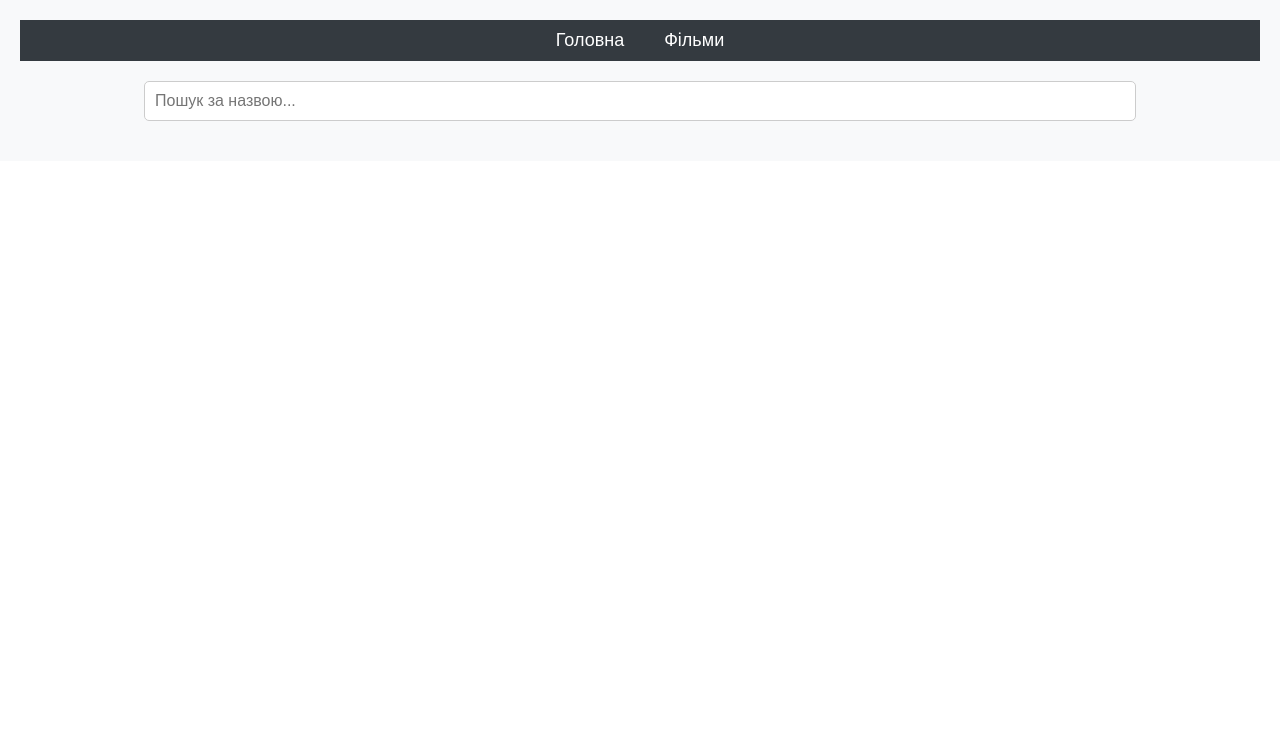
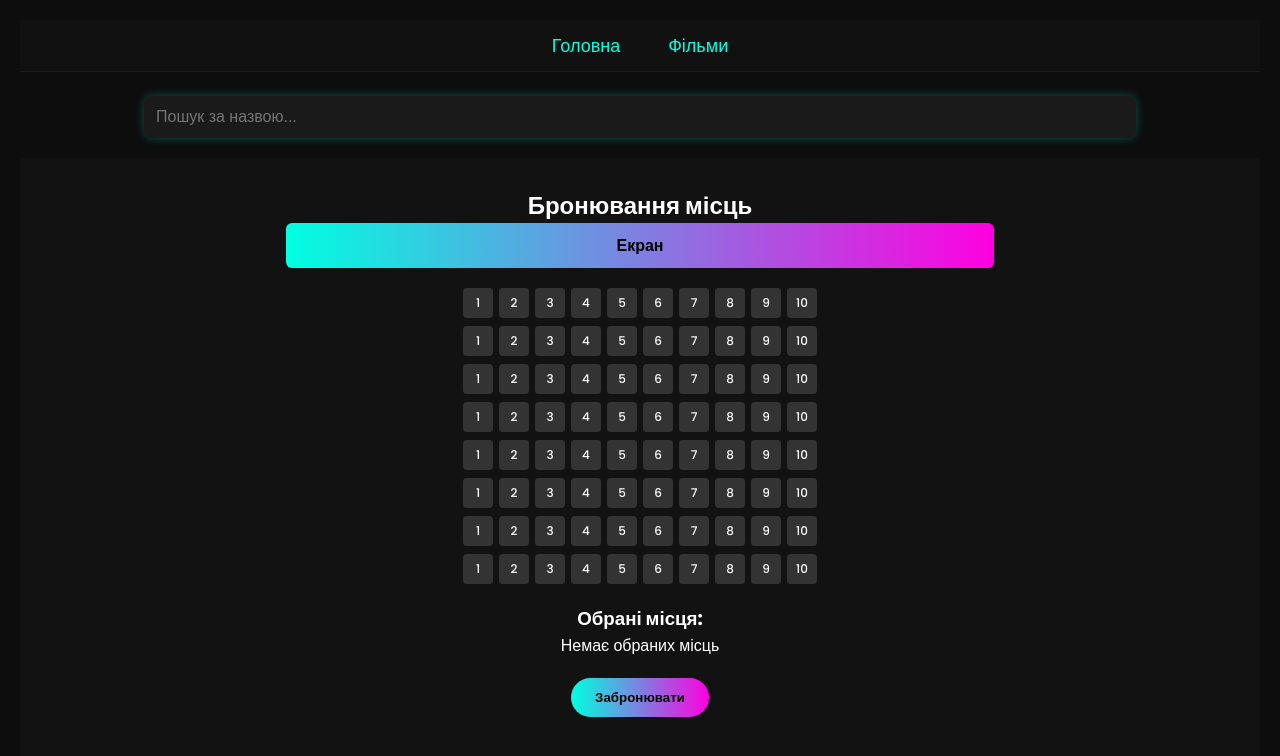
Before and after one commit to lilianablashchuk/web-lab8-9-10, a React (Create React App) app: page /booking in a window 1280 px wide. Before the commit this address had no page. Shown: the top 756 px of the page. Built offline with nearby package versions, Linux system fonts and the light colour scheme.

Commit message:
Змінено стиль сайту на темну тему, створено компоненти для бронювання квитків

```diff
--- a/src/App.css
+++ b/src/App.css
@@ -1,3 +1,5 @@
+@import url('https://fonts.googleapis.com/css2?family=Poppins:wght@300;500;700&display=swap');
+
 * {
   margin: 0;
   padding: 0;
@@ -5,17 +7,21 @@
 }
 
 body {
-  font-family: Arial, sans-serif;
+  font-family: 'Poppins', sans-serif;
+  background-color: #0d0d0d;
+  color: #f1f1f1;
 }
 
 .app {
   padding: 20px;
-  background-color: #f8f9fa;
+  background-color: #0d0d0d;
+  min-height: 100vh;
 }
 
 .navbar {
-  background-color: #343a40;
-  padding: 10px 0;
+  background-color: #111;
+  padding: 12px 0;
+  border-bottom: 1px solid #1f1f1f;
 }
 
 .nav-links {
@@ -25,29 +31,37 @@ body {
 }
 
 .nav-link {
-  color: #fff;
+  color: #00ffe0;
   text-decoration: none;
-  padding: 10px 20px;
+  padding: 10px 24px;
   font-size: 18px;
+  transition: color 0.3s;
 }
 
 .nav-link:hover {
-  background-color: #007bff;
-  border-radius: 5px;
+  color: #ff00e0;
 }
 
 .search-container {
   text-align: center;
-  margin-top: 20px;
+  margin-top: 24px;
 }
 
 .search-input {
   width: 80%;
-  padding: 10px;
-  margin-bottom: 20px;
-  border: 1px solid #ccc;
-  border-radius: 5px;
+  padding: 12px;
+  border: none;
+  border-radius: 8px;
   font-size: 16px;
+  background-color: #1a1a1a;
+  color: #00ffe0;
+  outline: none;
+  box-shadow: 0 0 10px rgba(0, 255, 224, 0.3);
+  transition: box-shadow 0.3s ease-in-out;
+}
+
+.search-input:focus {
+  box-shadow: 0 0 15px rgba(0, 255, 224, 0.6);
 }
 
 .home {
@@ -56,12 +70,14 @@ body {
 }
 
 .home h1 {
-  font-size: 36px;
+  font-size: 40px;
+  color: #00ffe0;
   margin-bottom: 20px;
 }
 
 .home p {
   font-size: 18px;
+  color: #ccc;
   margin-bottom: 30px;
 }
 
@@ -69,57 +85,59 @@ body {
   width: 80%;
   height: auto;
   border-radius: 10px;
-  box-shadow: 0 4px 10px rgba(0, 0, 0, 0.2);
+  box-shadow: 0 0 20px rgba(0, 255, 224, 0.3);
 }
 
 .movie-list {
   display: grid;
   grid-template-columns: repeat(auto-fill, minmax(320px, 1fr));
   gap: 24px;
-  padding: 20px 0;
+  padding: 30px 0;
 }
 
 .movie-card {
-  background-color: #fff;
-  border-radius: 12px;
+  background: #1a1a1a;
+  border: 1px solid #333;
+  border-radius: 16px;
   overflow: hidden;
-  box-shadow: 0 6px 15px rgba(0, 0, 0, 0.1);
-  transition: transform 0.3s ease, box-shadow 0.3s ease;
+  box-shadow: 0 0 10px rgba(0, 255, 224, 0.1);
+  transition: transform 0.4s ease, box-shadow 0.4s ease;
+  cursor: pointer;
   display: flex;
   flex-direction: column;
   height: 100%;
 }
 
 .movie-card:hover {
-  transform: translateY(-8px);
-  box-shadow: 0 10px 20px rgba(0, 0, 0, 0.2);
+  transform: translateY(-10px) scale(1.02);
+  box-shadow: 0 0 20px rgba(255, 0, 224, 0.4), 0 0 30px rgba(0, 255, 224, 0.3);
 }
 
 .movie-poster {
   width: 100%;
-  height: 400px; /* Більше місця під повний постер */
+  height: 400px;
   object-fit: cover;
   object-position: center;
 }
 
 .movie-info {
   padding: 20px;
+  flex-grow: 1;
   display: flex;
   flex-direction: column;
   justify-content: space-between;
-  height: 100%;
 }
 
 .movie-title {
   font-size: 22px;
-  font-weight: bold;
+  font-weight: 700;
+  color: #ffffff;
   margin-bottom: 12px;
-  color: #343a40;
 }
 
 .movie-description {
   font-size: 15px;
-  color: #444;
+  color: #aaa;
   margin-bottom: 12px;
   line-height: 1.4;
   max-height: 90px;
@@ -130,7 +148,7 @@ body {
 .movie-genre,
 .movie-session {
   font-size: 14px;
-  color: #666;
+  color: #888;
   margin-bottom: 6px;
 }
 
@@ -139,3 +157,80 @@ body {
     width: 90%;
   }
 }
+
+
+.now-showing-title {
+  font-size: 28px;
+  color: #00ffe0;
+  margin-top: 40px;
+  margin-bottom: 20px;
+  text-align: center;
+}
+
+.horizontal-scroll {
+  display: flex;
+  overflow-x: auto;
+  scroll-snap-type: x mandatory;
+  -webkit-overflow-scrolling: touch;
+  gap: 16px;
+  padding: 10px 20px;
+  scroll-padding: 20px;
+}
+
+.scroll-card {
+  flex: 0 0 auto;
+  scroll-snap-align: center;
+  background-color: #1a1a1a;
+  border-radius: 12px;
+  padding: 10px;
+  box-shadow: 0 0 12px rgba(0, 255, 224, 0.15);
+  transition: transform 0.3s ease, box-shadow 0.3s ease;
+  width: 200px;
+  text-align: center;
+}
+
+.scroll-card:hover {
+  transform: scale(1.05);
+  box-shadow: 0 0 24px rgba(255, 0, 224, 0.4);
+}
+
+.scroll-poster {
+  width: 100%;
+  height: 280px;
+  object-fit: cover;
+  border-radius: 10px;
+  margin-bottom: 10px;
+}
+
+.scroll-title {
+  color: #fff;
+  font-size: 16px;
+  font-weight: 500;
+  white-space: nowrap;
+  overflow: hidden;
+  text-overflow: ellipsis;
+}
+
+.home-buttons {
+  display: flex;
+  justify-content: center;
+  gap: 20px;
+  margin-bottom: 40px;
+}
+
+.home-button {
+  background: linear-gradient(135deg, #00ffe0, #ff00e0);
+  color: #000;
+  padding: 12px 24px;
+  border-radius: 30px;
+  font-weight: bold;
+  font-size: 16px;
+  text-decoration: none;
+  transition: transform 0.3s ease, box-shadow 0.3s ease;
+  box-shadow: 0 0 10px rgba(0, 255, 224, 0.2);
+}
+
+.home-button:hover {
+  transform: translateY(-3px);
+  box-shadow: 0 0 20px rgba(255, 0, 224, 0.5);
+}
--- a/src/App.jsx
+++ b/src/App.jsx
@@ -2,6 +2,8 @@ import React, { useState } from 'react';
 import { BrowserRouter as Router, Route, Routes, Link } from 'react-router-dom';
 import { movies } from './data/movies';
 import MovieList from './components/MovieList';
+import Home from './pages/Home';
+import Booking from './pages/Booking';
 import './App.css';
 
 const App = () => {
@@ -22,6 +24,7 @@ const App = () => {
             <li>
               <Link to="/movies" className="nav-link">Фільми</Link>
             </li>
+
           </ul>
         </nav>
 
@@ -38,38 +41,11 @@ const App = () => {
         <Routes>
           <Route path="/" element={<Home movies={movies} />} />
           <Route path="/movies" element={<MovieList movies={filteredMovies} />} />
+          <Route path="/booking" element={<Booking />} />
         </Routes>
       </div>
     </Router>
   );
 };
 
-const Home = ({ movies }) => {
-  return (
-    <div className="home">
-      <h1>Ласкаво просимо до нашого кінопорталу!</h1>
-      <p>Знайдіть найкращі фільми та забронюйте квитки!</p>
-      <img
-        src="https://images.unsplash.com/photo-1607082352257-0c40f01b1810"
-        alt="Welcome"
-        className="home-image"
-      />
-      <div className="home-buttons">
-        <Link to="/movies" className="home-button">🎟️ Забронювати квитки</Link>
-        <Link to="/movies" className="home-button">🗓️ Переглянути розклад</Link>
-      </div>
-
-      <h2 className="now-showing-title">У прокаті зараз</h2>
-      <div className="horizontal-scroll">
-        {movies.map((movie) => (
-          <div key={movie.id} className="scroll-card">
-            <img src={movie.poster} alt={movie.title} className="scroll-poster" />
-            <p className="scroll-title">{movie.title}</p>
-          </div>
-        ))}
-      </div>
-    </div>
-  );
-};
-
 export default App;
--- a/src/components/CinemaHall.jsx
+++ b/src/components/CinemaHall.jsx
@@ -0,0 +1,31 @@
+import React from 'react';
+import '../pages/booking.css';
+
+const ROWS = 8;
+const COLS = 10;
+
+const CinemaHall = ({ selectedSeats, handleSeatClick }) => {
+  return (
+    <div className="seats-grid">
+      {Array.from({ length: ROWS }).map((_, row) => (
+        <div key={row} className="row">
+          {Array.from({ length: COLS }).map((_, col) => {
+            const seat = `${row + 1}-${col + 1}`;
+            const isSelected = selectedSeats.includes(seat);
+            return (
+              <div
+                key={col}
+                className={`seat ${isSelected ? 'selected' : ''}`}
+                onClick={() => handleSeatClick(row, col)}
+              >
+                {col + 1}
+              </div>
+            );
+          })}
+        </div>
+      ))}
+    </div>
+  );
+};
+
+export default CinemaHall;
--- a/src/pages/Booking.jsx
+++ b/src/pages/Booking.jsx
@@ -0,0 +1,37 @@
+import React, { useState } from 'react';
+import CinemaHall from '../components/CinemaHall';
+import './booking.css';
+
+const Booking = () => {
+  const [selectedSeats, setSelectedSeats] = useState([]);
+
+  const handleSeatClick = (row, col) => {
+    const seat = `${row + 1}-${col + 1}`;
+    setSelectedSeats((prevSeats) =>
+      prevSeats.includes(seat)
+        ? prevSeats.filter((s) => s !== seat)
+        : [...prevSeats, seat]
+    );
+  };
+
+  return (
+    <div className="booking">
+      <h2>Бронювання місць</h2>
+      <div className="screen">Екран</div>
+      <CinemaHall selectedSeats={selectedSeats} handleSeatClick={handleSeatClick} />
+
+      <div className="selected-info">
+        <h3>Обрані місця:</h3>
+        {selectedSeats.length > 0 ? (
+          <p>{selectedSeats.join(', ')}</p>
+        ) : (
+          <p>Немає обраних місць</p>
+        )}
+      </div>
+
+      <button className="book-button">Забронювати</button>
+    </div>
+  );
+};
+
+export default Booking;
--- a/src/pages/Home.jsx
+++ b/src/pages/Home.jsx
@@ -1,17 +1,26 @@
-import React from "react";
-import movies from "../data/movies";
+import React from 'react';
+import { Link } from 'react-router-dom';
+import '../App.css';
 
-const Home = () => {
+
+const Home = ({ movies }) => {
   return (
-    <div>
-      <h1>Список фільмів</h1>
-      <div>
+    <div className="home">
+      <h1>Ласкаво просимо до кінопорталу!</h1>
+      <p>Знайдіть найкращі фільми та забронюйте квитки!</p>
+      <div className="home-buttons">
+        <Link to="/movies" className="home-button">🎟️ Забронювати квитки</Link>
+        <Link to="/movies" className="home-button">🗓️ Переглянути розклад</Link>
+        <Link to="/booking" className="home-button">🎫 Забронювати місця</Link>
+
+      </div>
+
+      <h2 className="now-showing-title">У прокаті зараз</h2>
+      <div className="horizontal-scroll">
         {movies.map((movie) => (
-          <div key={movie.id}>
-            <h2>{movie.title}</h2>
-            <p>{movie.description}</p>
-            <p>{movie.genre}</p>
-            <p>{movie.showtime}</p>
+          <div key={movie.id} className="scroll-card">
+            <img src={movie.poster} alt={movie.title} className="scroll-poster" />
+            <p className="scroll-title">{movie.title}</p>
           </div>
         ))}
       </div>
--- /dev/null
+++ b/src/pages/booking.css
@@ -0,0 +1,75 @@
+.booking {
+    text-align: center;
+    padding: 30px;
+    color: #fff;
+    background-color: #121212;
+    min-height: 100vh;
+  }
+
+  .screen {
+    background: linear-gradient(to right, #00ffe0, #ff00e0);
+    color: #000;
+    padding: 10px;
+    margin-bottom: 20px;
+    border-radius: 6px;
+    width: 60%;
+    margin: 0 auto 20px;
+    font-weight: bold;
+  }
+
+  .seats-grid {
+    display: flex;
+    flex-direction: column;
+    align-items: center;
+    gap: 8px;
+    margin-bottom: 20px;
+  }
+
+  .row {
+    display: flex;
+    gap: 6px;
+  }
+
+  .seat {
+    width: 30px;
+    height: 30px;
+    background-color: #333;
+    border-radius: 4px;
+    cursor: pointer;
+    transition: background-color 0.3s ease;
+    display: flex;
+    align-items: center;
+    justify-content: center;
+    font-size: 12px;
+  }
+
+  .seat:hover {
+    background-color: #555;
+  }
+
+  .seat.selected {
+    background-color: #00ffe0;
+    color: #000;
+    font-weight: bold;
+  }
+
+  .selected-info {
+    margin-top: 20px;
+    font-size: 16px;
+  }
+
+  .book-button {
+    margin-top: 20px;
+    background: linear-gradient(to right, #00ffe0, #ff00e0);
+    border: none;
+    color: #000;
+    font-weight: bold;
+    padding: 12px 24px;
+    border-radius: 30px;
+    cursor: pointer;
+    transition: transform 0.3s ease;
+  }
+
+  .book-button:hover {
+    transform: scale(1.05);
+  }
```
